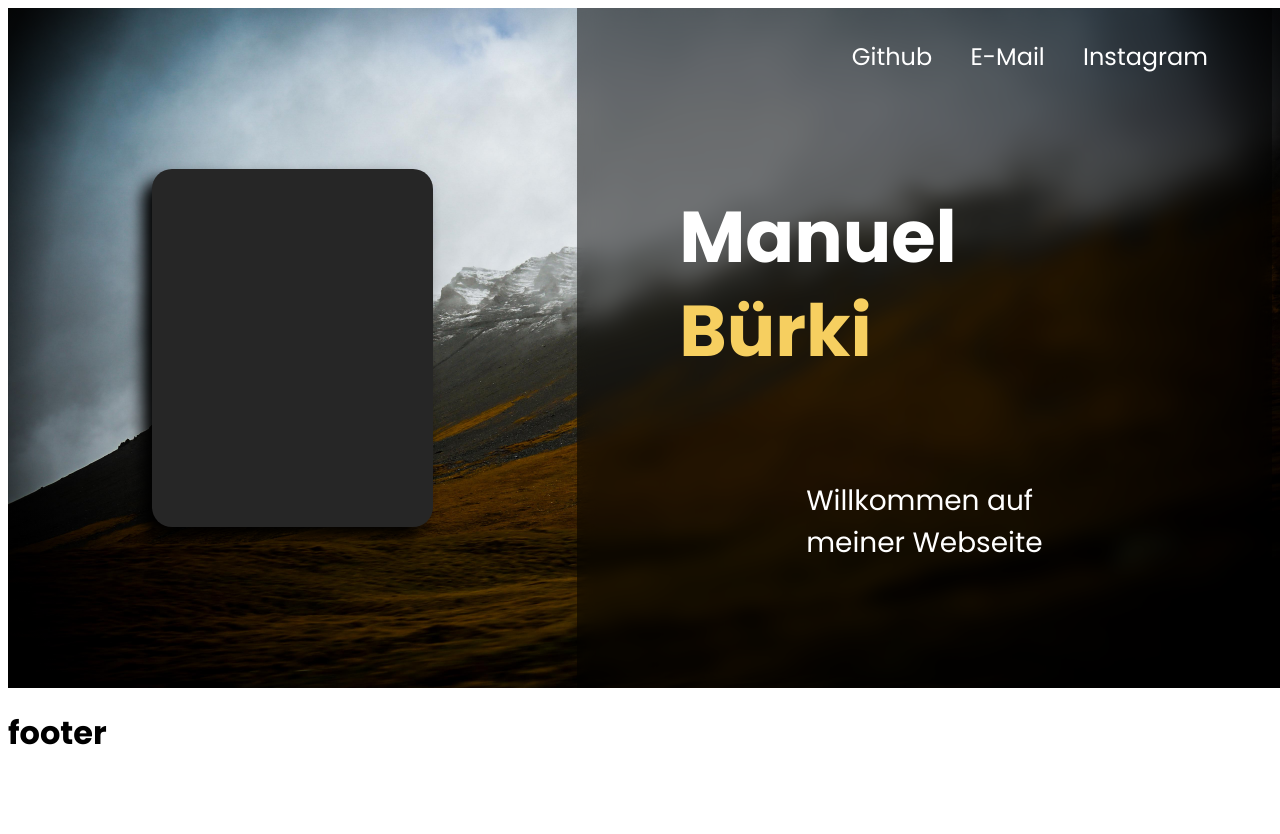
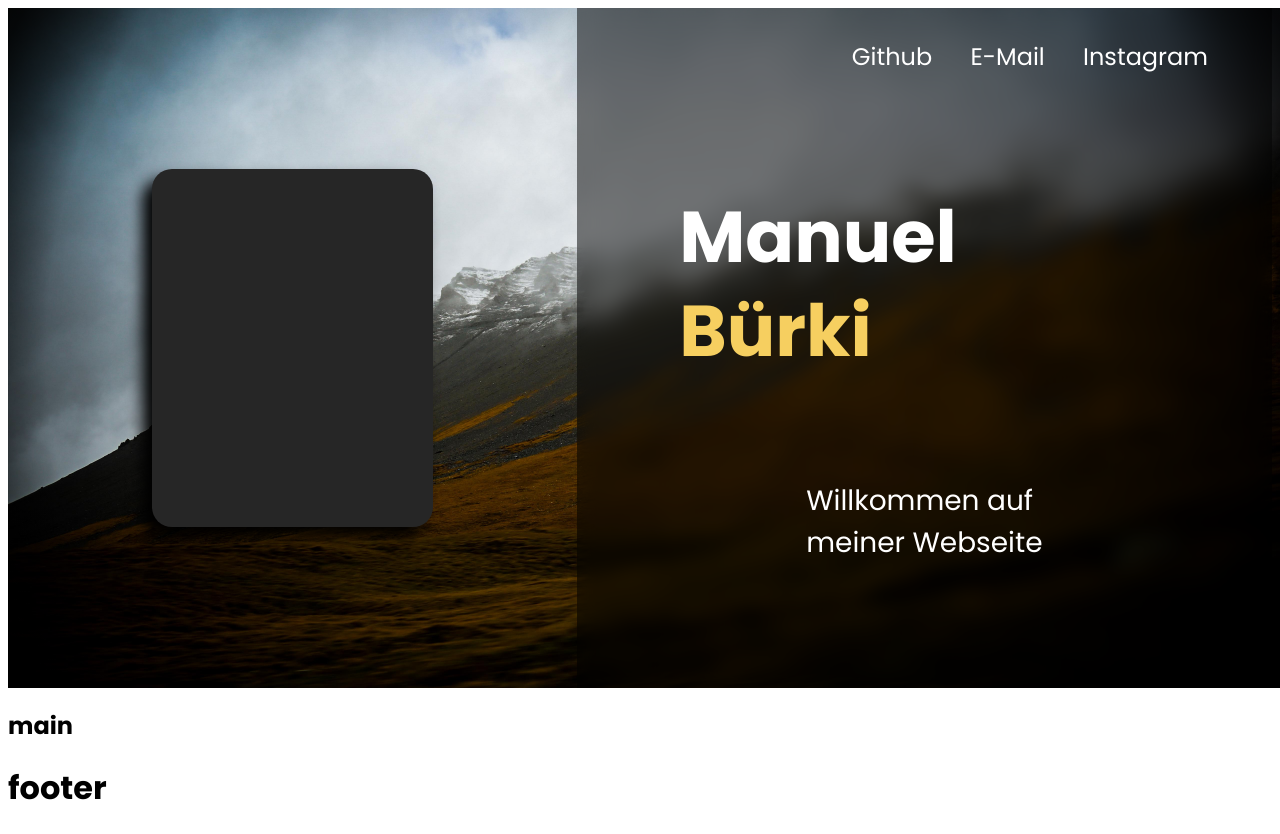
Before and after one commit to IM23a-buerkim/mein_portfolio, a Next.js app: page / in a window 1280 px wide. Before the commit the page ends 800 px from the top, so only its background shows below. Built offline with nearby package versions, Linux system fonts and the light colour scheme.

Commit message:
debugging 1.2

```diff
--- a/src/app/layout.js
+++ b/src/app/layout.js
@@ -29,6 +29,8 @@ export default function RootLayout({children}) {
                         </div>
                     </div>
                 </div>
+
+                {children}
                 <h1>footer</h1>
             </body>
         </html>
--- a/src/app/page.js
+++ b/src/app/page.js
@@ -4,11 +4,9 @@ import './styles.css';
 
 const Page = () => {
   return (
-    <Layout>
       <div className="content">
         <h2>main</h2>
       </div>
-    </Layout>
   );
 };
 
```
